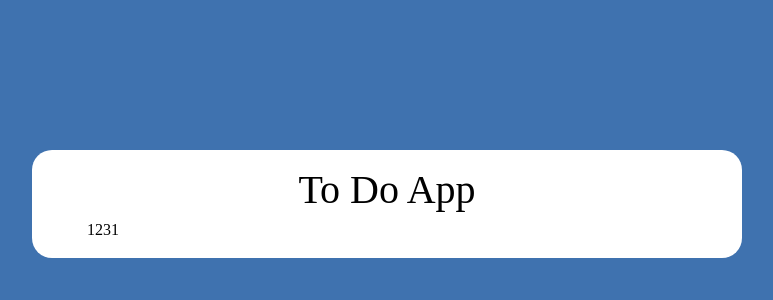
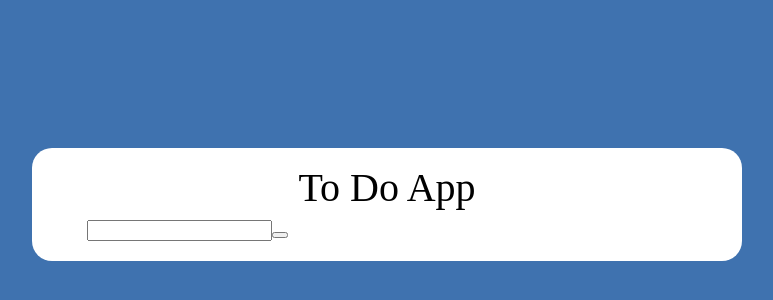
Before and after one commit to Benyamin-Rafaeli/todoListReact, a React (Vite) app: page / in a window 1280 px wide. Shown: the part 196-496 px from the top of the page, without its empty margins (253-1026 px from the left). Built offline with nearby package versions, Linux system fonts and the light colour scheme.

Commit message:
fix: setInputValue

```diff
--- a/src/views/components/inputPlus/index.tsx
+++ b/src/views/components/inputPlus/index.tsx
@@ -1,10 +1,23 @@
 import styles from './index.module.scss';
-import React from 'react';
+import React, { useState } from 'react';
 
 interface InputPlusProps {
   onAdd: (title: string) => void;
 }
 
 export const InputPlus: React.FC<InputPlusProps> = ({ onAdd }) => {
-  return <div>1231</div>;
+  const [inputValue, setInputValue] = useState('');
+  return (
+    <div className={styles.inputPlus}>
+      <input
+        type="text"
+        className={styles.inputPlusValue}
+        value={inputValue}
+        onChange={evt => {
+          setInputValue(evt.target.value);
+        }}
+      />
+      <button />
+    </div>
+  );
 };
```
